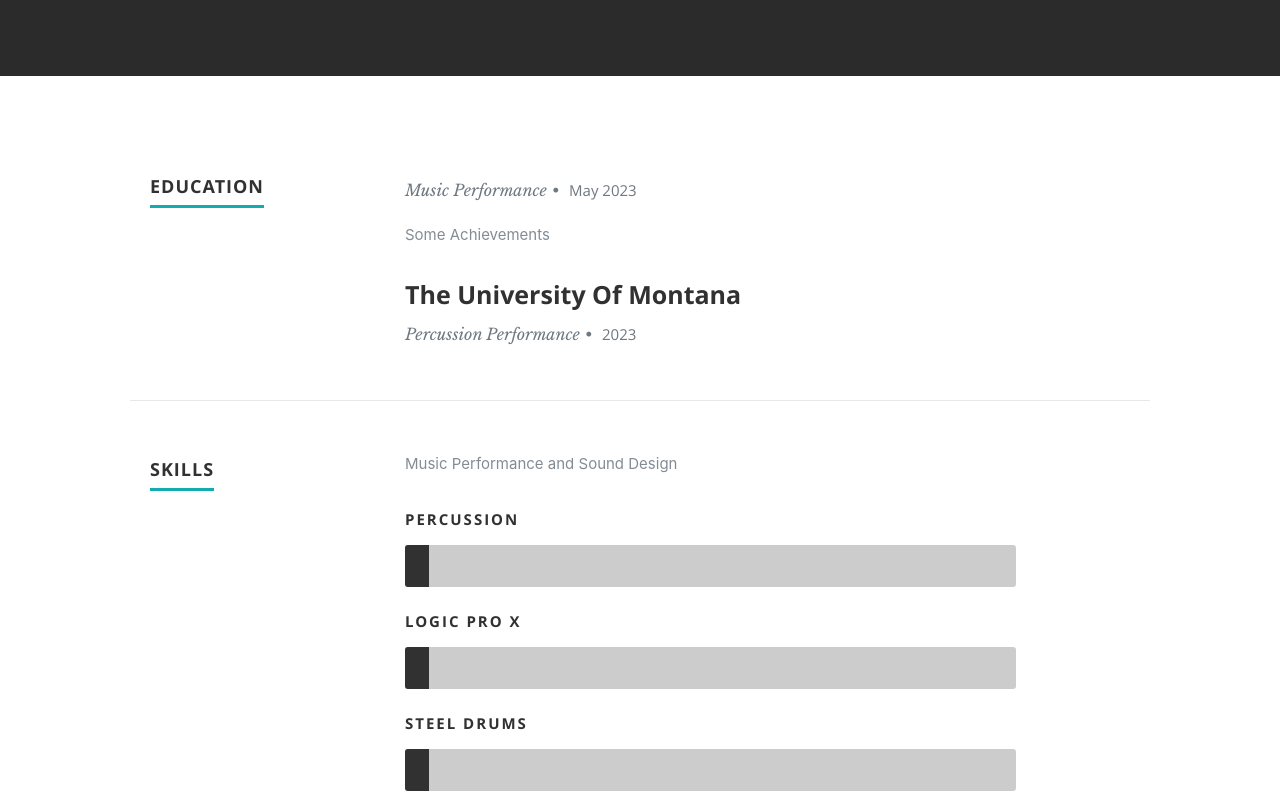
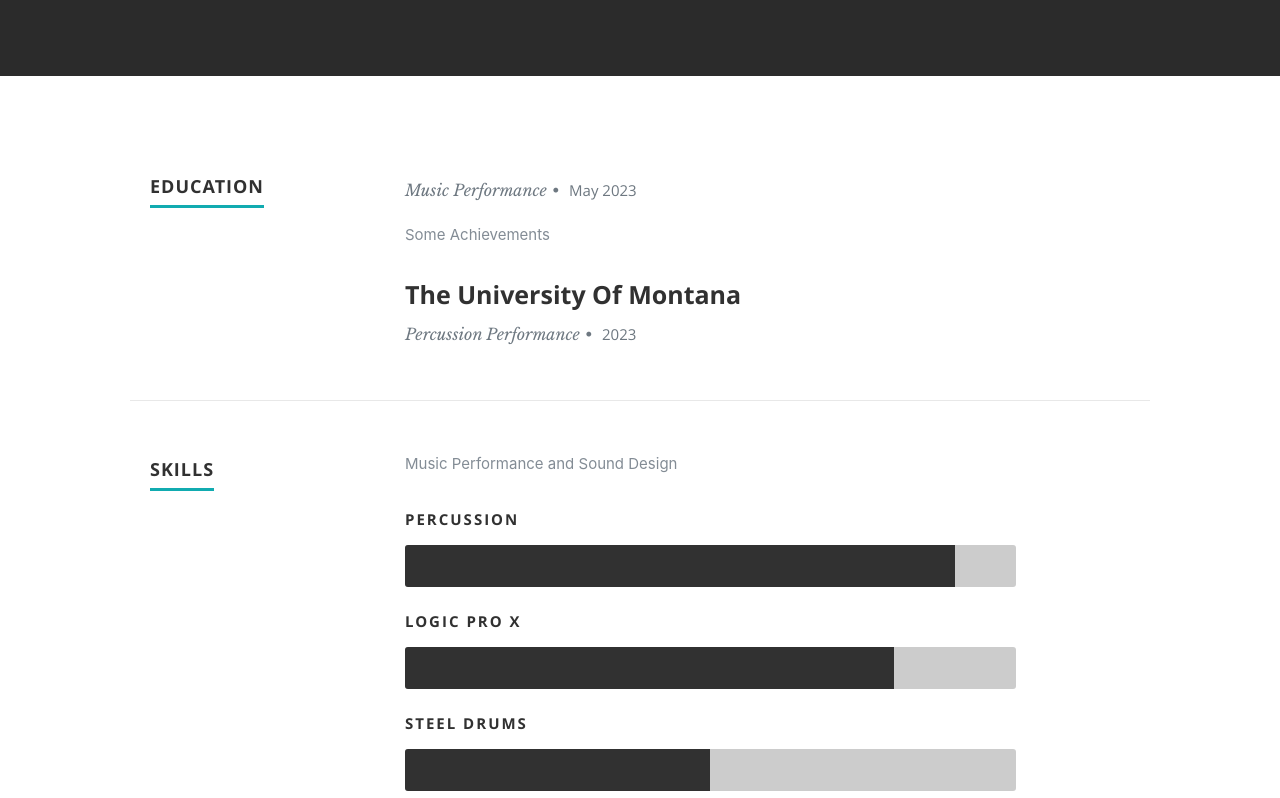
Before and after one commit to SABaltz/willie-react, a React (Create React App) app: page / in a window 1280 px wide. Shown: the part 1210-2008 px from the top of the page. Built offline with nearby package versions, Linux system fonts and the light colour scheme.

Commit message:
Update css

```diff
--- a/public/css/default.css
+++ b/public/css/default.css
@@ -89,9 +89,9 @@ pre {
     word-wrap: break-word;
 }
 
-blockquote, q {
-    quotes: & #8220 & #8220;
-}
+/*blockquote, q {*/
+/*    quotes: & #8220 & #8220;*/
+/*}*/
 
 blockquote:before, blockquote:after,
 q:before, q:after {
--- a/public/css/layout.css
+++ b/public/css/layout.css
@@ -409,19 +409,19 @@ ul#nav li.current a {
     -webkit-animation: wordpress 2s ease;
 }
 
-.css {
+.percussion {
     width: 90%;
     -moz-animation: css 2s ease;
     -webkit-animation: css 2s ease;
 }
 
-.html5 {
+.logic-pro-x {
     width: 80%;
     -moz-animation: html5 2s ease;
     -webkit-animation: html5 2s ease;
 }
 
-.jquery {
+.steel-drums {
     width: 50%;
     -moz-animation: jquery 2s ease;
     -webkit-animation: jquery 2s ease;
--- a/src/components/Resume.js
+++ b/src/components/Resume.js
@@ -77,7 +77,7 @@ export default class Resume extends Component {
                                     resumeData.skills && resumeData.skills.map((item) => {
                                         return (
                                             <li>
-                                                <span className={`bar-expand ${item.skillname.toLowerCase()}`}></span>
+                                                <span className={`bar-expand ${item.skillname.toLowerCase().replace(/\s+/g, "-")}`}></span>
                                                 <em>{item.skillname}</em>
                                             </li>
                                         )
```
